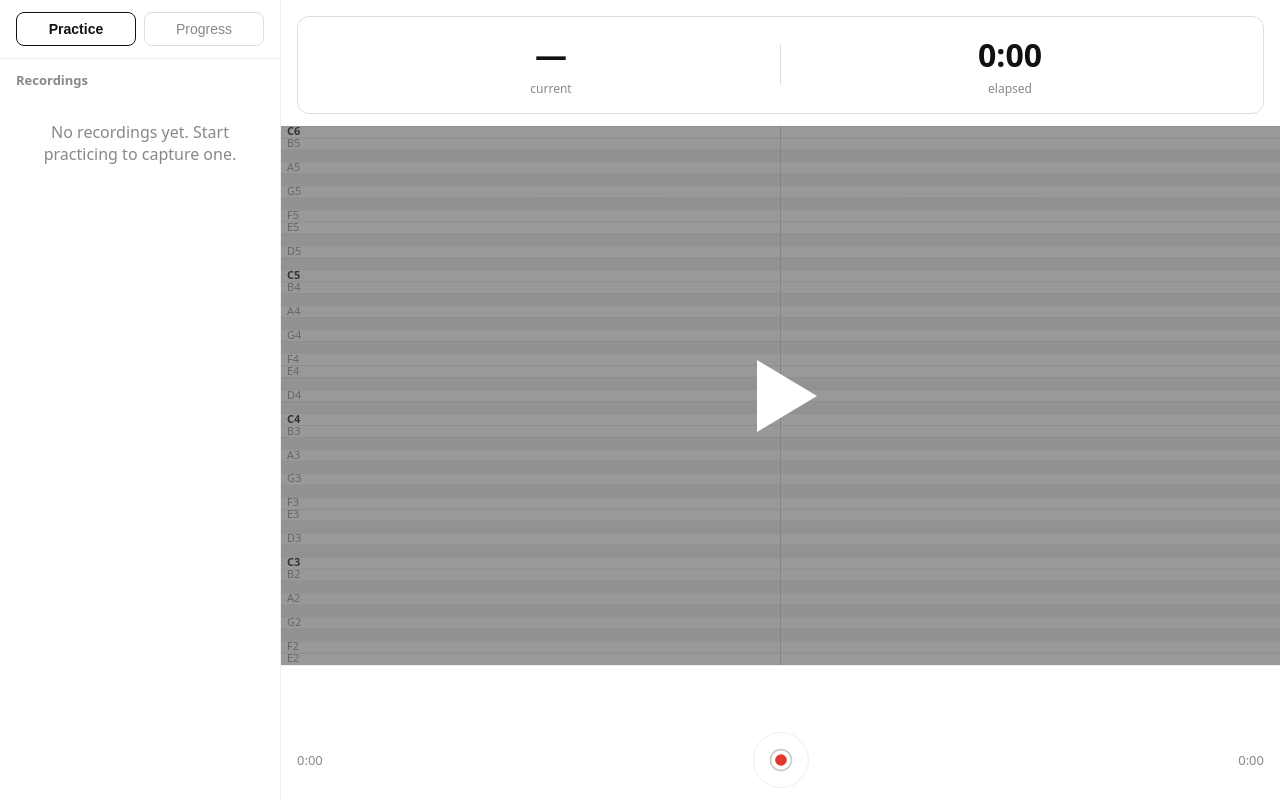
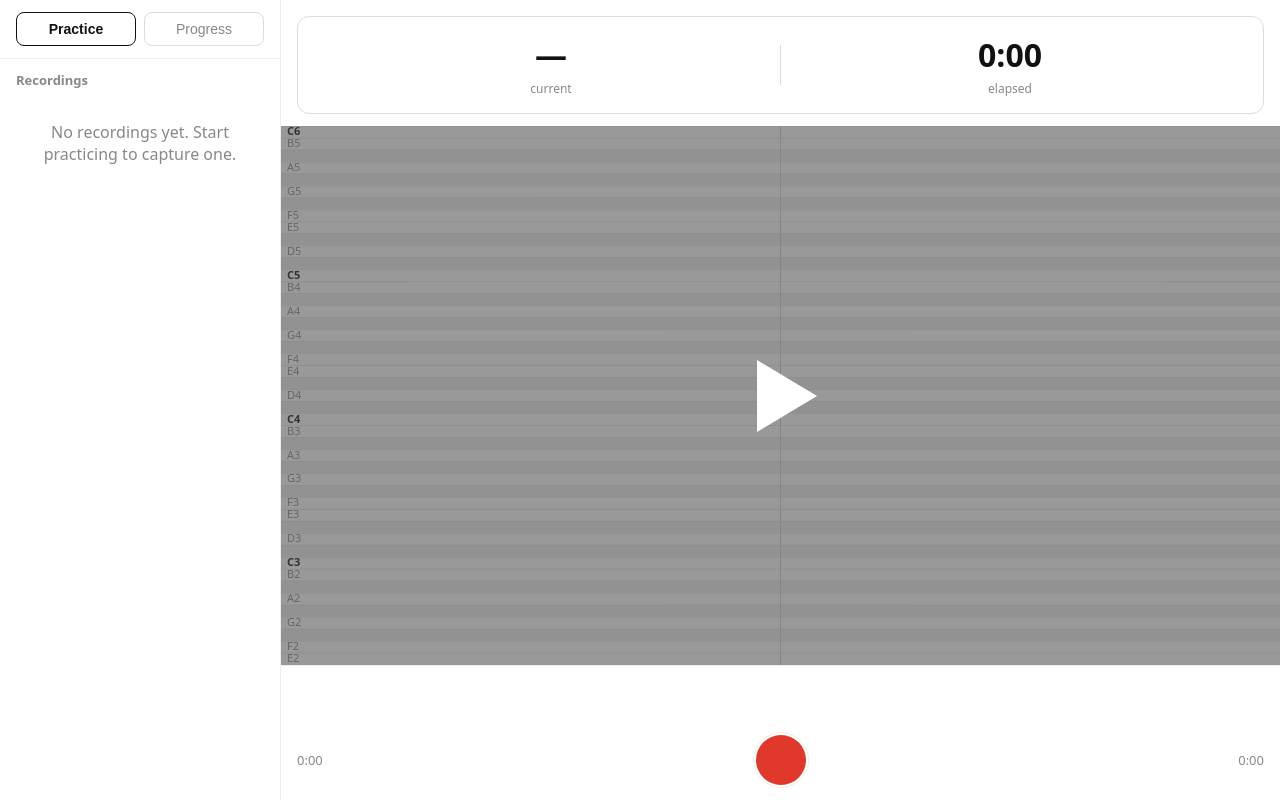
Before and after one commit to 1001harps/vox, a React (Vite) app: page / in a window 1280 px wide. Built offline with nearby package versions, Linux system fonts and the light colour scheme.

Commit message:
fix record button styling

```diff
--- a/src/components/TransportGlyph.tsx
+++ b/src/components/TransportGlyph.tsx
@@ -5,8 +5,7 @@ export function TransportGlyph({ type }: {
     case "record":
       return (
         <svg viewBox="0 0 24 24" fill="none">
-          <circle cx="12" cy="12" r="9" stroke="currentColor" strokeWidth="1.5" />
-          <circle cx="12" cy="12" r="5" fill="#e0392b" />
+          <circle cx="12" cy="12" r="12" fill="#e0392b" />
         </svg>
       );
     case "stop":
--- a/src/index.css
+++ b/src/index.css
@@ -185,7 +185,7 @@ body {
   display: flex;
   align-items: center;
   justify-content: center;
-  padding: 0;
+  padding: 2px;
   cursor: pointer;
 }
 
@@ -200,8 +200,8 @@ body {
 }
 
 .transport-btn svg {
-  width: 28px;
-  height: 28px;
+  width: 100%;
+  height: 100%;
 }
 
 .transport-download-btn {
```
